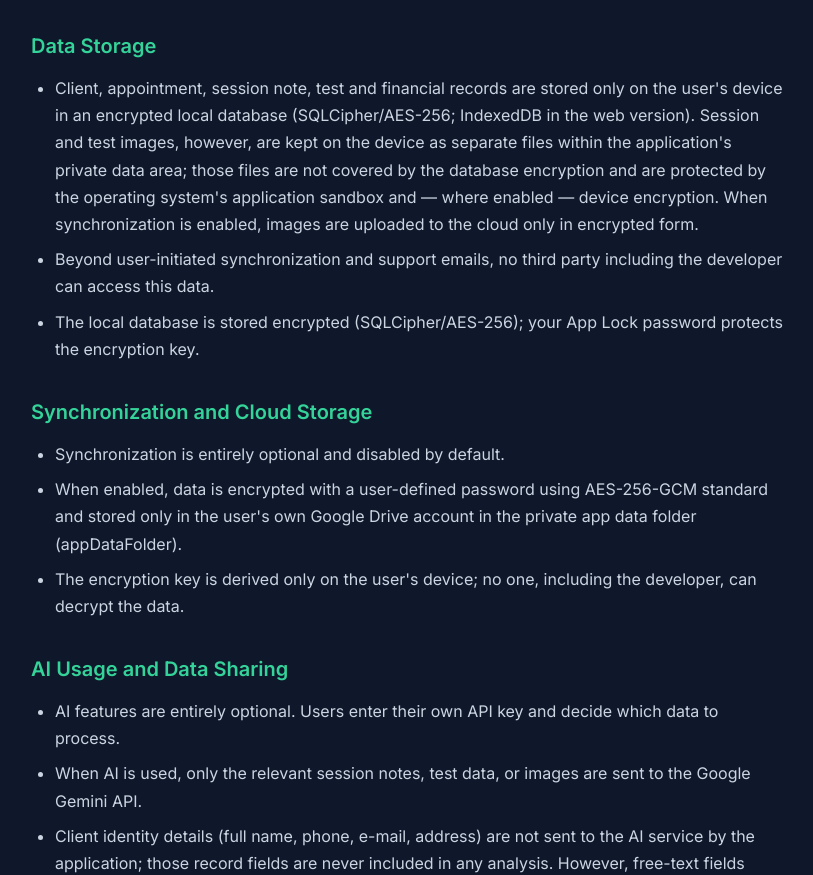
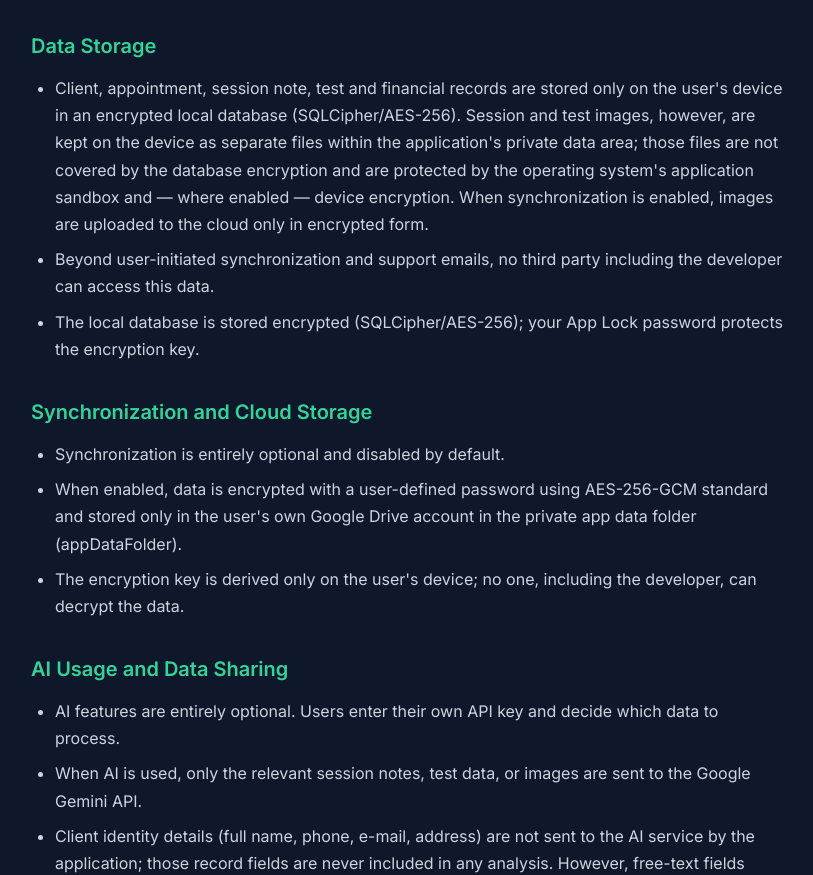
Before and after one commit to psyagenda/psyagenda.github.io, a plain HTML site: page privacy-en.html in a window 1280 px wide. Shown: the part 1321-2196 px from the top of the page, without its empty margins (233-1046 px from the left). Drawn offline with Linux system fonts and the light colour scheme.

Commit message:
gizlilik: web sürümü/IndexedDB ifadesi kaldırıldı

```diff
--- a/privacy-en.html
+++ b/privacy-en.html
@@ -72,7 +72,7 @@
 
     <h2>Data Storage</h2>
     <ul>
-        <li>Client, appointment, session note, test and financial records are stored only on the user's device in an encrypted local database (SQLCipher/AES-256; IndexedDB in the web version). Session and test images, however, are kept on the device as separate files within the application's private data area; those files are not covered by the database encryption and are protected by the operating system's application sandbox and — where enabled — device encryption. When synchronization is enabled, images are uploaded to the cloud only in encrypted form.</li>
+        <li>Client, appointment, session note, test and financial records are stored only on the user's device in an encrypted local database (SQLCipher/AES-256). Session and test images, however, are kept on the device as separate files within the application's private data area; those files are not covered by the database encryption and are protected by the operating system's application sandbox and — where enabled — device encryption. When synchronization is enabled, images are uploaded to the cloud only in encrypted form.</li>
         <li>Beyond user-initiated synchronization and support emails, no third party including the developer can access this data.</li>
         <li>The local database is stored encrypted (SQLCipher/AES-256); your App Lock password protects the encryption key.</li>
     </ul>
```
Also changed, not shown: privacy-tr.html (+1 -1 lines).
